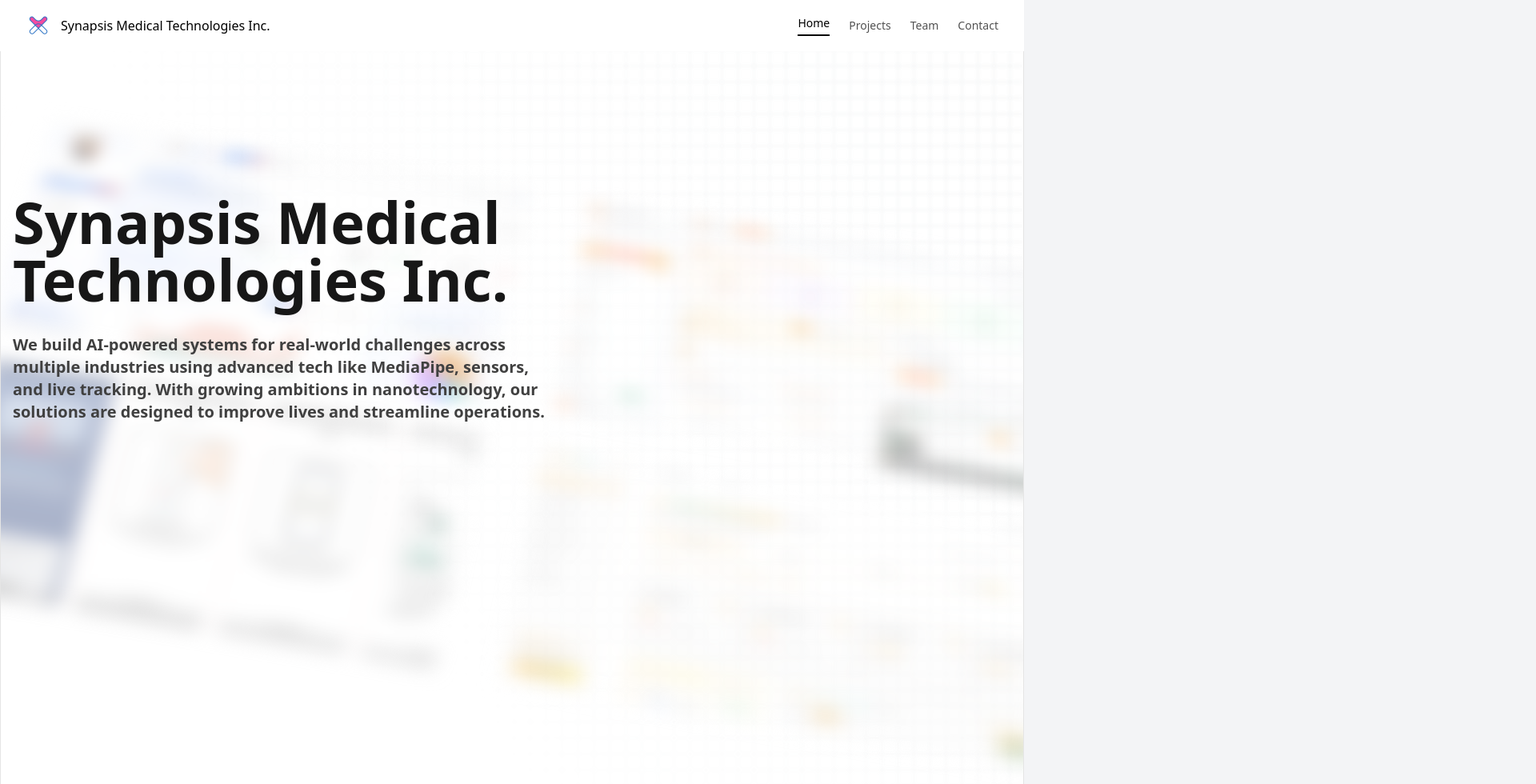
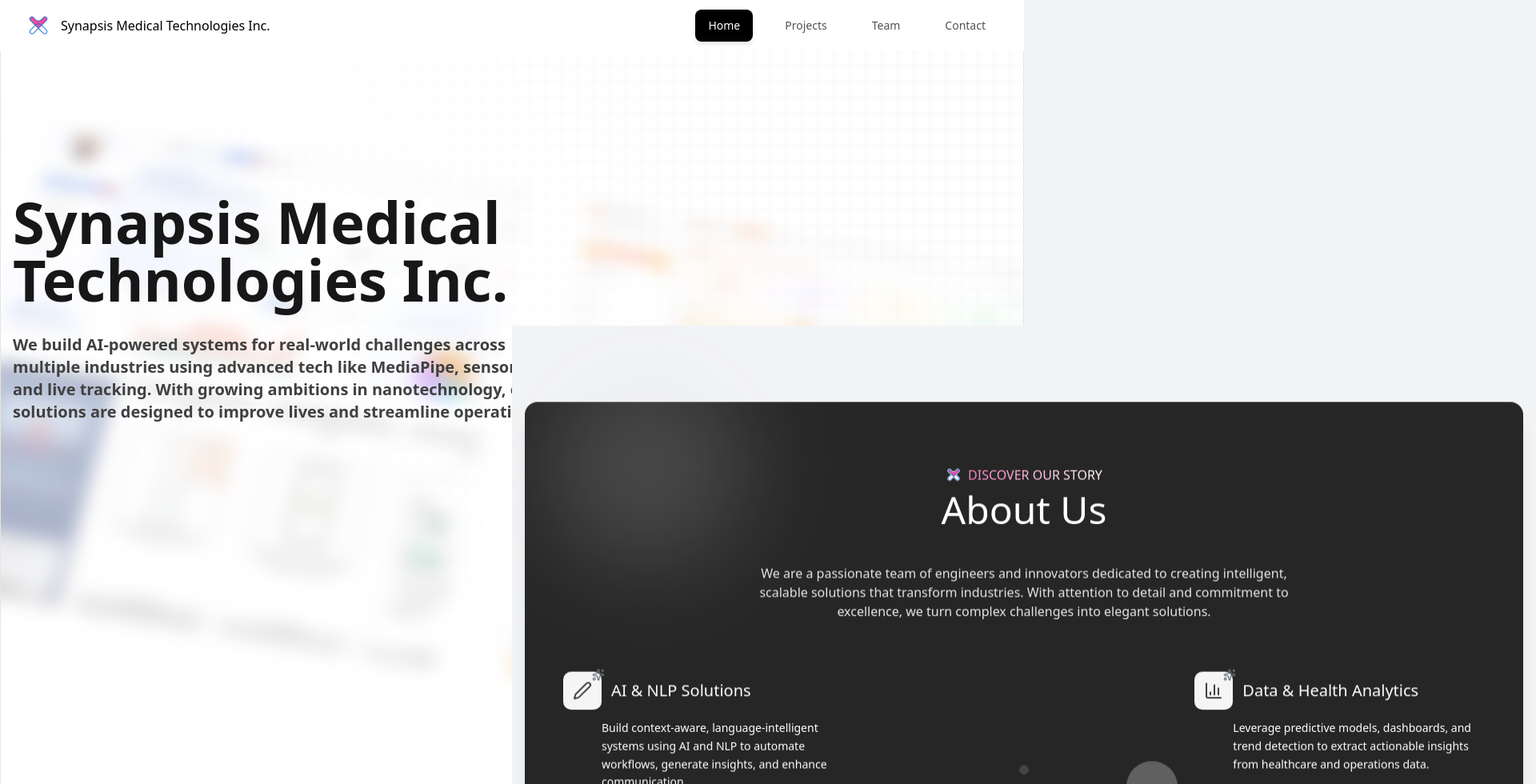
Before and after one commit to harshsrivastava05/Synapsis, a Next.js app: page / in a window 1280 px wide. Shown: the top 980 px of the page at 80% size, 1920 px wide, since content can reach past the window. Built offline with nearby package versions, Linux system fonts and the light colour scheme.

Commit message:
nav, testimonials ui change

```diff
--- a/src/app/page.tsx
+++ b/src/app/page.tsx
@@ -1,12 +1,9 @@
 "use client";
-
 import { useEffect, useRef } from "react";
 import { gsap } from "gsap";
 import { ScrollTrigger } from "gsap/ScrollTrigger";
-
 import AboutUsSection from "@/components/ui/about-us-section";
 import { BlogMarquee } from "@/components/ui/blog-carousel";
-
 import HeroParallaxDemo from "@/components/Hero-paralax";
 import { ContainerScroll } from "@/components/ui/container-scroll-animation";
 import { cn } from "@/lib/utils";
@@ -87,7 +84,7 @@
   }, []);
 
   return (
-    <div className="bg-white">
+    <div className="bg-gray-100 w-screen">
       {/* Hero Section - Full Screen */}
       <div className="relative flex size-full items-center justify-center overflow-hidden rounded-lg border bg-background">
         <GridPattern
@@ -96,15 +93,15 @@
           x={1}
           y={1}
           className={cn(
-          "[mask-image:linear-gradient(to_bottom_left,white,transparent,transparent)] ","blur-[2px] opacity-70",
+            "[mask-image:linear-gradient(to_bottom_left,white,transparent,transparent)]",
+            "blur-[2px] opacity-70"
           )}
         />
         <HeroParallaxDemo />
       </div>
 
-
       {/* About Section */}
-      <div className="w-full min-w-full">
+      <div className="w-screen bg-gray-100">
         <ContainerScroll>
           <AboutUsSection />
         </ContainerScroll>
--- a/src/components/Navbar.tsx
+++ b/src/components/Navbar.tsx
@@ -59,11 +59,13 @@
                 <Link
                   key={item.name}
                   href={item.path}
-                  className={`text-sm font-medium transition-colors duration-200 ${
-                    pathname === item.path
-                      ? 'text-black border-b-2 border-black pb-1'
-                      : 'text-neutral-600 hover:text-black'
-                  }`}
+                  className={`text-sm font-medium px-4 py-2.5 rounded-md transition-all duration-250
+                    ${
+                      pathname === item.path
+                        ? 'bg-black text-white shadow-md'
+                        : 'text-neutral-600 hover:text-black hover:bg-neutral-100'
+                    }
+                  `}
                 >
                   {item.name}
                 </Link>
--- a/src/components/ui/about-us-section.tsx
+++ b/src/components/ui/about-us-section.tsx
@@ -146,7 +146,7 @@
     <section
       id="about-section"
       ref={sectionRef}
-      className="w-full py-24 px-4  overflow-hidden relative bg-white"
+      className="w-full max-w-full py-24 px-4  overflow-hidden relative bg-gray-100"
     >
       {/* Decorative background elements */}
       <motion.div
--- a/src/components/ui/container-scroll-animation.tsx
+++ b/src/components/ui/container-scroll-animation.tsx
@@ -20,14 +20,10 @@
 
   return (
     <div
-      className={`min-h-screen flex items-center justify-center relative ${isContainerInView ? 'w-screen min-w-full max-w-none' : 'w-full min-w-full'}`}
+      className="min-h-screen flex items-center justify-center relative w-full min-w-0"
       ref={containerRef}
     >
-      <div
-        style={{
-          perspective: "2000px",
-        }}
-      >
+      <div className="w-full min-w-0">
         <Card rotate={rotate} translate={translate}>
           {children}
         </Card>
--- a/src/components/ui/hero-parallax.tsx
+++ b/src/components/ui/hero-parallax.tsx
@@ -73,7 +73,7 @@
   return (
     <div
       ref={ref}
-      className="h-[270vh] py-20 antialiased relative flex flex-col self-auto [perspective:2000px] [transform-style:preserve-3d]"
+      className="h-[270vh]  py-20 antialiased relative flex flex-col self-auto [perspective:2000px] [transform-style:preserve-3d]"
     >
       <Header />
       <motion.div
--- a/src/components/ui/testimonials-columns.tsx
+++ b/src/components/ui/testimonials-columns.tsx
@@ -27,13 +27,13 @@
           ease: "linear",
           repeatType: "loop",
         }}
-        className="flex flex-col gap-6 pb-6 bg-background"
+        className="flex flex-col gap-6 pb-6 bg-gray-100"
       >
         {[
           ...new Array(2).fill(0).map((_, index) => (
             <React.Fragment key={index}>
               {props.testimonials.map(({ quote, image, name, role }, i) => (
-                <div className="p-6 rounded-2xl border bg-gradient-to-br from-white to-slate-50 dark:from-slate-900 dark:to-slate-800 shadow-lg shadow-primary/10 max-w-xs w-full hover:shadow-xl transition-all duration-300" key={i}>
+                <div className="p-6 rounded-2xl border bg-gradient-to-br from-white to-gray-100 dark:from-slate-900 dark:to-slate-800 shadow-lg shadow-primary/10 max-w-xs w-full hover:shadow-xl transition-all duration-300" key={i}>
                   <div className="text-sm text-foreground leading-relaxed mb-4">&quot;{quote}&quot;</div>
                   <div className="flex items-center gap-3 mt-4">
                     <Image
```
Lines whose indentation alone changed are shown as unchanged.
